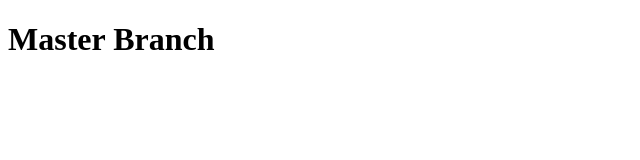
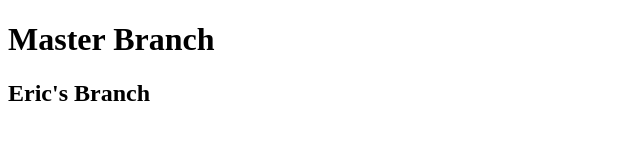
Before and after one commit to dex778/bbServerProject, a plain HTML site: page index.html in a window 1280 px wide. Shown: the whole page, without its empty margins (0-640 px from the left). Drawn offline with Linux system fonts and the light colour scheme.

Commit message:
eric's branch

```diff
--- a/index.html
+++ b/index.html
@@ -8,5 +8,6 @@
 </head>
 <body>
         <h1>Master Branch</h1>
+        <h2>Eric's Branch</h2>
 </body>
 </html>
```
